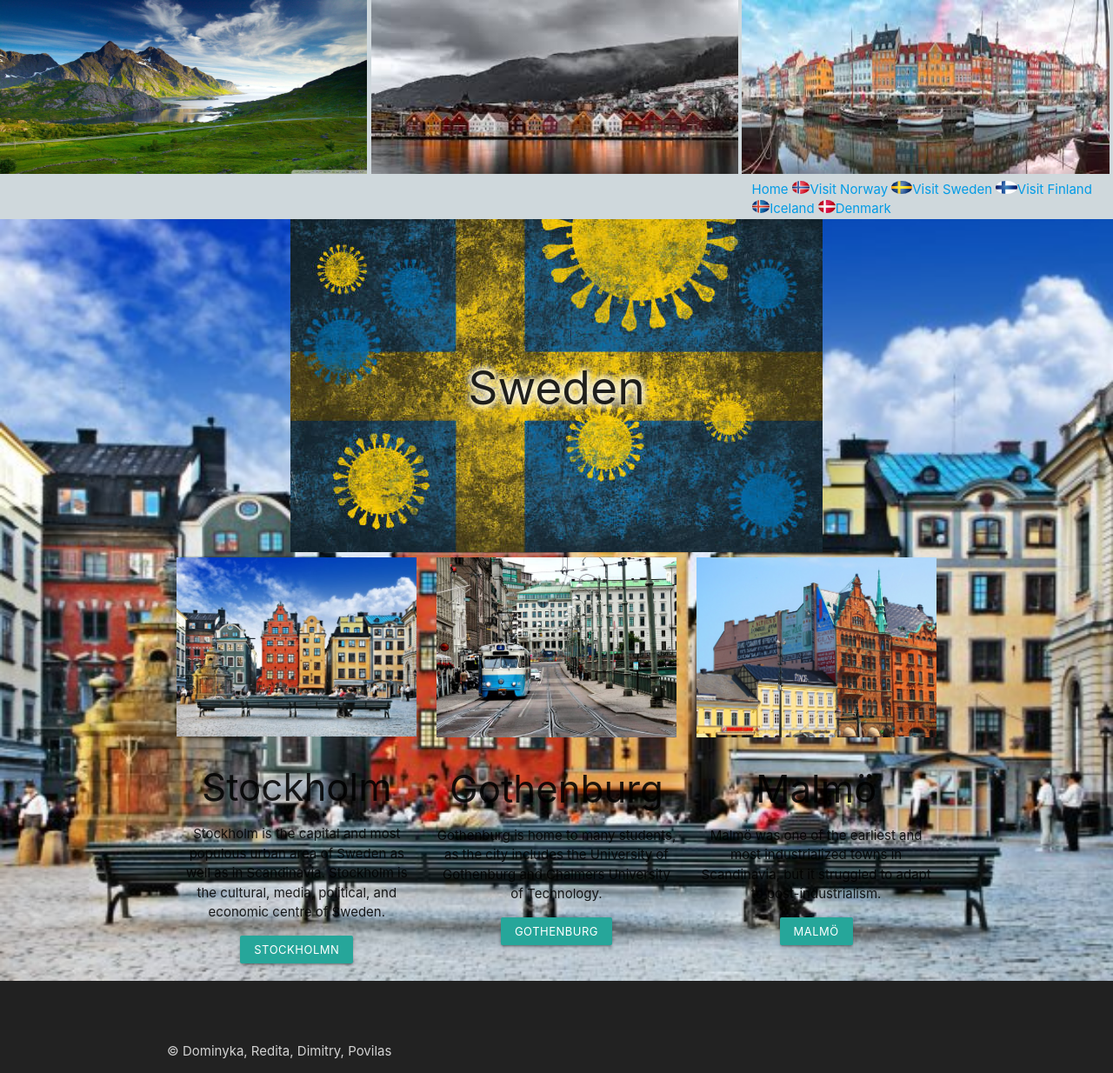
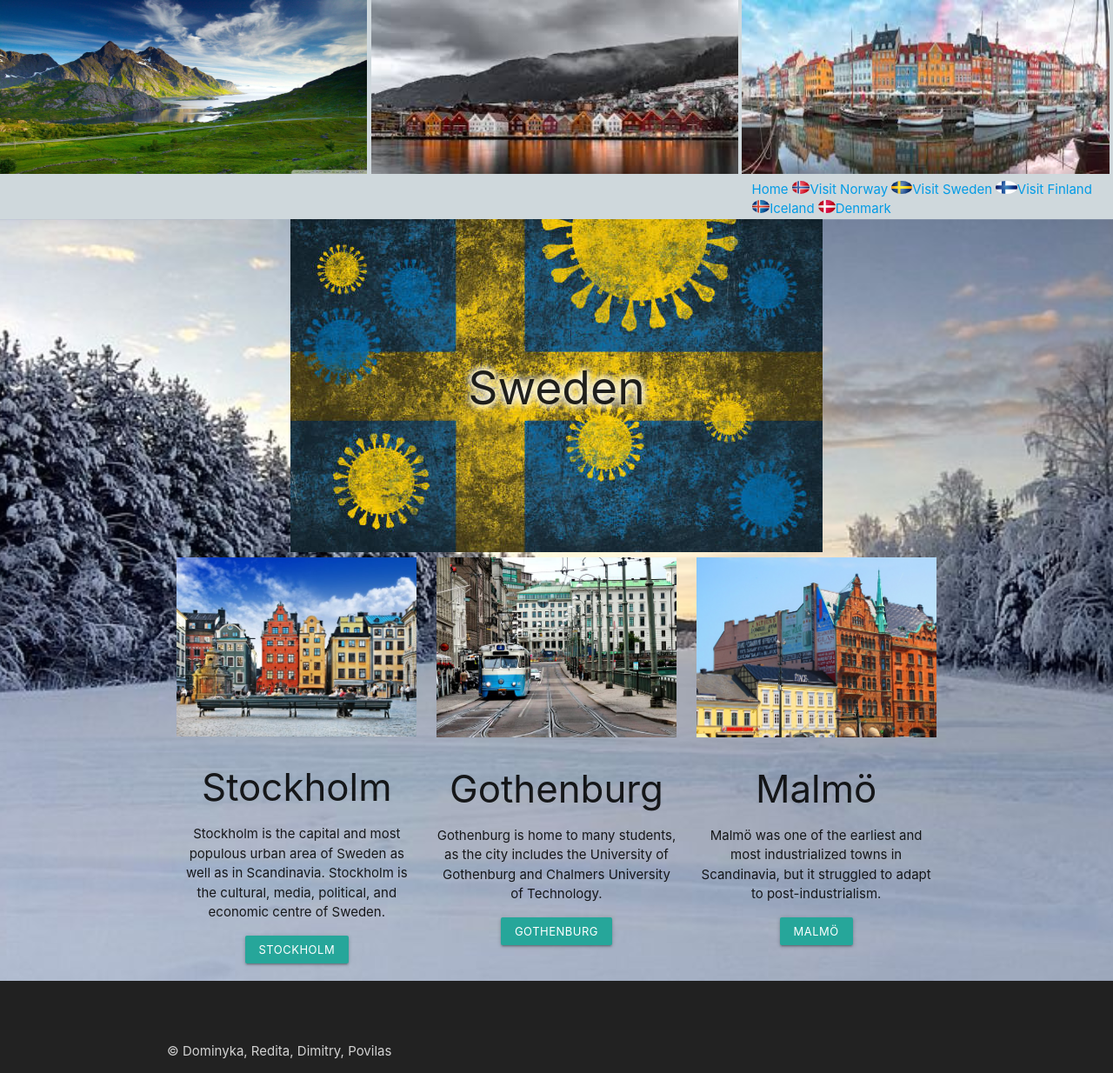
Before and after one commit to GILD0R/vcs2011-grupe1, a PHP site: page /sweden.php in a window 1280 px wide. Shown: the whole page at 87% size. Run offline with PHP 8.4, Linux system fonts and the light colour scheme; some web fonts are replaced.

Commit message:
pakeitimai fono photo

```diff
--- a/styles/style.css
+++ b/styles/style.css
@@ -138,7 +138,7 @@ margin-right: auto;
     width: 100%;
 }
 .fonas-sweden{
-    background-image: url("../images/stockholm.jpg");
+    background-image: url("../images/snowSweden.jpg");
     background-size: cover;
     background-position: center center;
     overflow: hidden;
--- a/sweden.php
+++ b/sweden.php
@@ -14,7 +14,7 @@
       <p>
         Stockholm is the capital and most populous urban area of Sweden as well as in Scandinavia. Stockholm is the cultural, media, political, and economic centre of Sweden.
       </p>
-      <a class="waves-effect waves-light btn-small" href="https://international.stockholm.se/">Stockholmn</a>
+      <a class="waves-effect waves-light btn-small" href="https://international.stockholm.se/">Stockholm</a>
     </div>
     <div class="col s12 m6 l4">
       <img class="cities-logo" src="images/gothenburg2.jpg" alt="Gothenburg photo">
@@ -28,7 +28,7 @@
       <img class="cities-logo" src="images/malmo.jpg" alt="Malmö photo">
       <h3>Malmö</h3>
       <p>
-        Malmö was one of the earliest and most industrialized towns in Scandinavia, but it struggled to adapt to post-industrialism.
+        Malmö  was  one  of  the  earliest  and  most  industrialized  towns  in  Scandinavia,  but  it  struggled  to  adapt  to  post-industrialism.
       </p>
        <a class="waves-effect waves-light btn-small" href="https://malmo.se/malmotown/en.html">Malmö</a>
     </div>
```
Also changed, not shown: images/natureSweden.jpg (added), images/snowSweden.jpg (added), images/swedenNature.jpg.jpg (added).
